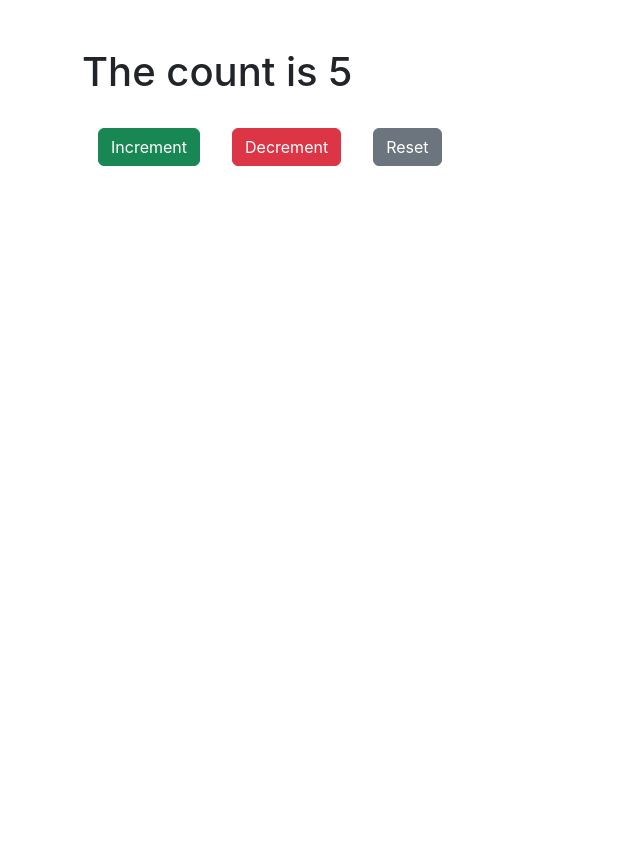
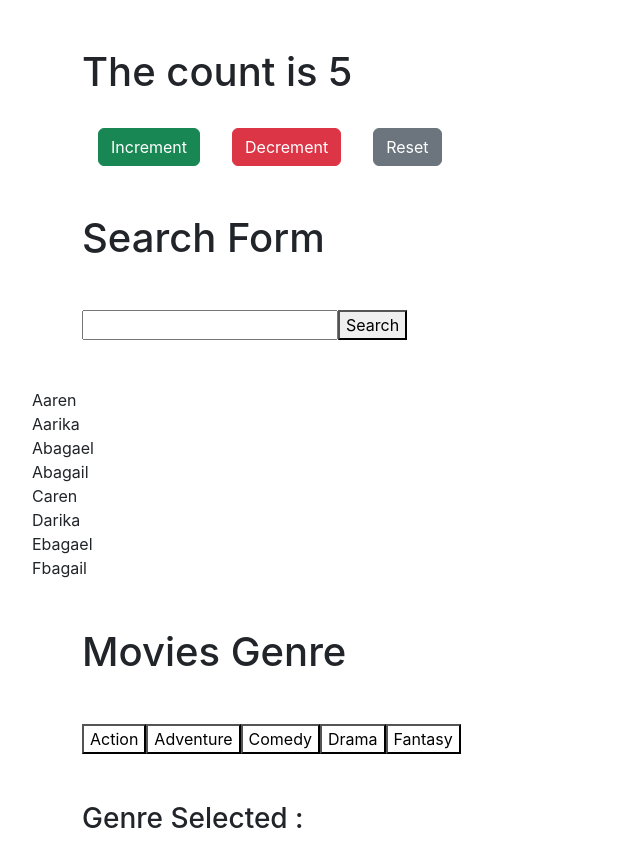
Before and after one commit to vishalS473/ReactJsmyFirstApp, a React (Create React App) app: page / in a window 1280 px wide. Shown: the top 866 px of the page, without its empty margins (0-640 px from the left). Before the commit the page ends 800 px from the top, so only its background shows below. Built offline with nearby package versions, Linux system fonts and the light colour scheme.

Commit message:
Added SearchForm and Movie Genre

```diff
--- a/src/App.js
+++ b/src/App.js
@@ -1,13 +1,45 @@
-import React from 'react';
-import './App.css';
-import Counter from './counter';
+import React, { useState } from 'react';
+import Counter from './counter.js';
+import SearchForm from './SearchForm.js';
+import GenreList from './GenreList.js';
+import Name from './first-names.json';
 
-function App() {
+
+const App = () => {
+
+  const [selectedGenre, setSelectedGenre] = useState('');
+  const [searchResults, setSearchResults] = useState(Name);
+  const genres = ['Action', 'Adventure', 'Comedy', 'Drama', 'Fantasy'];
+
+  const handleGenreSelect = (genre) => {
+    setSelectedGenre(genre);
+  }
+  const handleSearch = (query) => {
+    console.log("Search query:", query);
+    if (!query) {
+      setSearchResults(Name);
+    }
+    else {
+      const results = Name.filter(Name => Name.toLowerCase().includes(query)).map(Name => { return <div>{Name}</div> })
+      setSearchResults(results);
+    }
+  };
+
+
   return (
     <div>
-      <Counter initialvalue={5}/>
+      <Counter initialvalue={5} />
+      <SearchForm initialQuery="" onSearch={handleSearch} />
+      <ul>
+        {searchResults.map(name => { return <div >{name}</div> })}
+      </ul>
+      <GenreList
+        genres={genres}
+        selectedGenre={selectedGenre}
+        onSelect={handleGenreSelect}
+      />
     </div>
   );
-}
+};
 
 export default App;
--- /dev/null
+++ b/src/GenreList.js
@@ -0,0 +1,41 @@
+import React, { useState } from 'react';
+
+export default function GenreList({ genres, selectedGenre, onSelect }) {
+
+   const[Movies,setMovies]=useState([]);
+   const MovieGenre = (movgenre) =>{
+    if (movgenre == 'Action') {
+        setMovies(['The Dark Knight', 'Inception', 'Avengers']);
+    }
+    else if (movgenre == 'Adventure') {
+        setMovies(['Indiana Jones', 'Jurassic Park', 'Pirates of the Caribbean']);
+    } else if (movgenre === 'Comedy') {
+        setMovies(['The Hangover', 'Superbad', 'Dumb and Dumber']);
+    } else if (movgenre === 'Drama') {
+        setMovies(['The Shawshank Redemption', 'Forrest Gump', 'The Godfather']);
+    } else if (movgenre === 'Fantasy') {
+        setMovies(['Harry Potter', 'The Lord of the Rings', 'Avatar']);
+    }
+   }
+    return (
+      <div className="container my-5">
+         <h1 className="my-5">Movies Genre</h1>
+        {genres.map(genre => (
+          <button
+            key={genre}
+            onClick={() => {onSelect(genre);MovieGenre(selectedGenre)}}
+            style={{ backgroundColor: genre === selectedGenre ? 'lightblue' : 'white' }}
+          >
+            {genre}
+          </button>
+        ))}
+        <br/>
+        <h3 className="my-5">Genre Selected :{selectedGenre}</h3>
+                <ul>
+                    {Movies.map((movie, index) => (
+                        <li key={index}>{movie}</li>
+                    ))}
+                </ul>
+      </div>
+    );
+  };
--- /dev/null
+++ b/src/SearchForm.js
@@ -0,0 +1,29 @@
+import React, { useState } from "react";
+
+export default function SearchForm({initialQuery,onSearch}) {
+
+    const [query,SetQuery] = useState(initialQuery);
+
+    const handleInputChange = (event) => {
+        SetQuery(event.target.value);
+      };
+
+      const handleSearch =() =>{
+        onSearch(query);
+      }
+
+      const handleKeyPress = (event) => {
+        if (event.key === 'Enter') {
+          onSearch(query);
+        }
+      };
+
+    return (
+        <div className="container my-5">
+            <h1 className="my-5">Search Form</h1>
+            <input type="text" value={query} onChange={handleInputChange} onKeyDown={handleKeyPress} />
+            <button onClick={handleSearch}>Search</button>
+            <br />
+        </div>
+    )
+}
--- /dev/null
+++ b/src/first-names.json
@@ -0,0 +1,18 @@
+[
+"Aaren"
+,
+"Aarika"
+,
+"Abagael"
+,
+"Abagail"
+,
+"Caren"
+,
+"Darika"
+,
+"Ebagael"
+,
+"Fbagail"
+
+]
```
